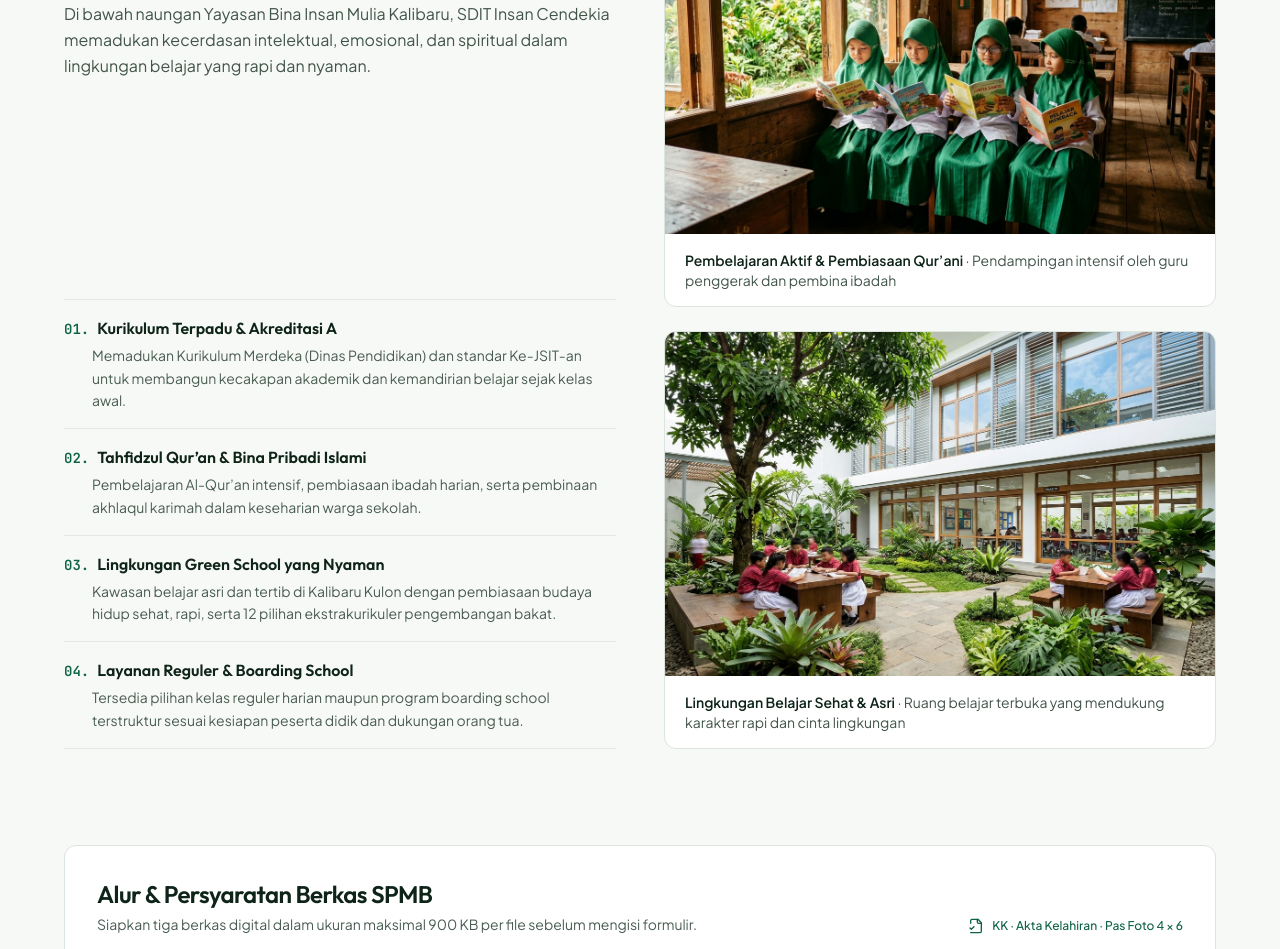
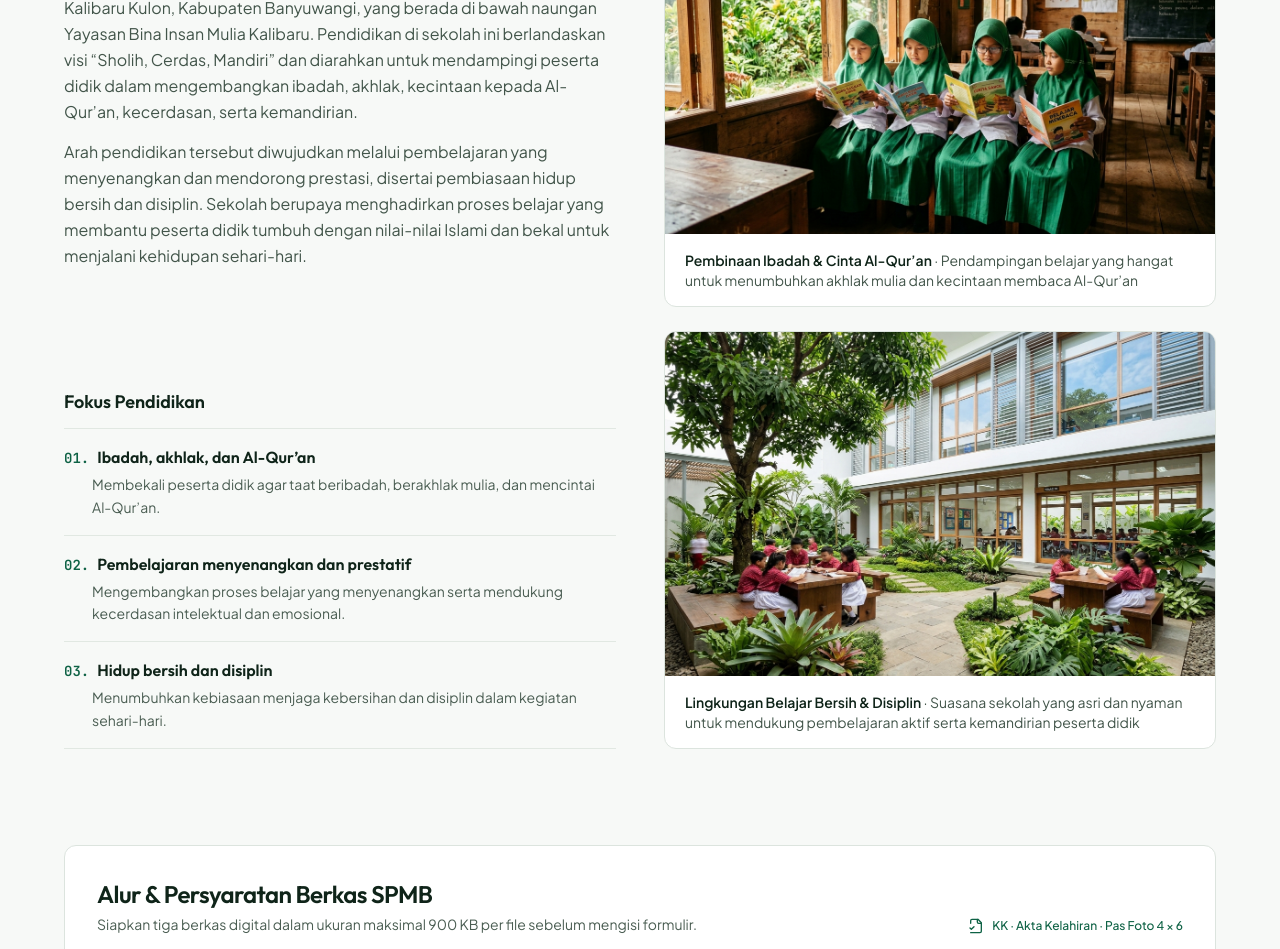
Before and after one commit to tasyantik482-commits/spmbiticKalibaru, a React (Vite) app: page / in a window 1280 px wide. Shown: the part 1220-2169 px from the top of the page. Built offline with nearby package versions, Linux system fonts and the light colour scheme; no server answers.

Commit message:
feat: update school education focus highlights
Replace curriculum highlights with refined educational focus points (FOKUS_PENDIDIKAN) to better reflect the school's core values.

```diff
--- a/src/App.tsx
+++ b/src/App.tsx
@@ -12,30 +12,24 @@ import AdminDashboard from './components/AdminDashboard';
 type PortalTab = 'daftar' | 'status';
 type ViewMode = 'portal' | 'admin';
 
-const PROGRAMS = [
+const FOKUS_PENDIDIKAN = [
   {
     number: '01.',
-    title: 'Kurikulum Terpadu & Akreditasi A',
+    title: 'Ibadah, akhlak, dan Al-Qur’an',
     description:
-      'Memadukan Kurikulum Merdeka (Dinas Pendidikan) dan standar Ke-JSIT-an untuk membangun kecakapan akademik dan kemandirian belajar sejak kelas awal.',
+      'Membekali peserta didik agar taat beribadah, berakhlak mulia, dan mencintai Al-Qur’an.',
   },
   {
     number: '02.',
-    title: 'Tahfidzul Qur’an & Bina Pribadi Islami',
+    title: 'Pembelajaran menyenangkan dan prestatif',
     description:
-      'Pembelajaran Al-Qur’an intensif, pembiasaan ibadah harian, serta pembinaan akhlaqul karimah dalam keseharian warga sekolah.',
+      'Mengembangkan proses belajar yang menyenangkan serta mendukung kecerdasan intelektual dan emosional.',
   },
   {
     number: '03.',
-    title: 'Lingkungan Green School yang Nyaman',
+    title: 'Hidup bersih dan disiplin',
     description:
-      'Kawasan belajar asri dan tertib di Kalibaru Kulon dengan pembiasaan budaya hidup sehat, rapi, serta 12 pilihan ekstrakurikuler pengembangan bakat.',
-  },
-  {
-    number: '04.',
-    title: 'Layanan Reguler & Boarding School',
-    description:
-      'Tersedia pilihan kelas reguler harian maupun program boarding school terstruktur sesuai kesiapan peserta didik dan dukungan orang tua.',
+      'Menumbuhkan kebiasaan menjaga kebersihan dan disiplin dalam kegiatan sehari-hari.',
   },
 ];
 
@@ -281,7 +275,7 @@ export default function App() {
               </h1>
 
               <p className="text-sm sm:text-base text-[#E3EFE7] leading-relaxed max-w-2xl">
-                Bersama mewujudkan generasi <strong className="font-semibold text-white">“Sholih, Cerdas, Mandiri”</strong> — membekali ananda taat beribadah, berakhlak mulia, dan cinta Al-Qur’an melalui pembelajaran yang menyenangkan serta prestatif (IQ &amp; EQ), dan pembiasaan hidup bersih serta disiplin (AQ).
+                Berlandaskan visi <strong className="font-semibold text-white">“Sholih, Cerdas, Mandiri”</strong>, SDIT Insan Cendekia Kalibaru mendampingi peserta didik bertumbuh melalui pembinaan ibadah dan cinta Al-Qur’an, pembelajaran yang menyenangkan dan prestatif, serta pembiasaan hidup bersih dan disiplin.
               </p>
 
               <div className="pt-2 flex flex-col sm:flex-row sm:flex-wrap items-stretch sm:items-center gap-3 sm:gap-4">
@@ -318,7 +312,7 @@ export default function App() {
                 “Sholih, Cerdas, Mandiri.”
               </h2>
               <p className="text-sm text-[#4A5D52] leading-relaxed">
-                Komitmen pendidikan terpadu di Kalibaru dalam memadukan pembinaan ruhiyah (taat beribadah dan cinta Al-Qur’an), kecerdasan intelektual serta emosional (IQ &amp; EQ), dan ketangguhan karakter disiplin (AQ).
+                Pendidikan di SDIT Insan Cendekia Kalibaru diarahkan untuk mendampingi peserta didik mengembangkan ibadah, akhlak mulia, kecintaan kepada Al-Qur’an, kecerdasan, serta kemandirian dalam kehidupan sehari-hari.
               </p>
             </div>
 
@@ -356,39 +350,47 @@ export default function App() {
           </div>
         </section>
 
-        {/* Profil & Program Unggulan */}
+        {/* Tentang Sekolah & Fokus Pendidikan */}
         <section id="program" className="max-w-[1200px] mx-auto px-4 sm:px-6 py-8 sm:py-12">
           <div className="grid grid-cols-1 lg:grid-cols-12 gap-10 lg:gap-12 items-stretch">
             <div className="lg:col-span-6 flex flex-col justify-between space-y-8">
-              <div className="space-y-3">
+              <div className="space-y-3.5">
                 <p className="text-xs font-semibold tracking-wide text-[#0E6245]">
-                  Profil Pendidikan Sekolah
+                  Profil Sekolah
                 </p>
                 <h2
                   className="font-display text-2xl sm:text-3xl font-semibold tracking-tight text-[#0F2419]"
                   style={{ textWrap: 'balance' }}
                 >
-                  Membentuk Generasi Prestatif, Disiplin, dan Berakhlaqul Karimah
+                  Tentang SDIT Insan Cendekia Kalibaru
                 </h2>
                 <p className="text-sm sm:text-base text-[#42554A] leading-relaxed">
-                  Di bawah naungan Yayasan Bina Insan Mulia Kalibaru, SDIT Insan Cendekia memadukan kecerdasan intelektual, emosional, dan spiritual dalam lingkungan belajar yang rapi dan nyaman.
+                  SDIT Insan Cendekia Kalibaru adalah sekolah dasar Islam terpadu di Kalibaru Kulon, Kabupaten Banyuwangi, yang berada di bawah naungan Yayasan Bina Insan Mulia Kalibaru. Pendidikan di sekolah ini berlandaskan visi “Sholih, Cerdas, Mandiri” dan diarahkan untuk mendampingi peserta didik dalam mengembangkan ibadah, akhlak, kecintaan kepada Al-Qur’an, kecerdasan, serta kemandirian.
+                </p>
+                <p className="text-sm sm:text-base text-[#42554A] leading-relaxed">
+                  Arah pendidikan tersebut diwujudkan melalui pembelajaran yang menyenangkan dan mendorong prestasi, disertai pembiasaan hidup bersih dan disiplin. Sekolah berupaya menghadirkan proses belajar yang membantu peserta didik tumbuh dengan nilai-nilai Islami dan bekal untuk menjalani kehidupan sehari-hari.
                 </p>
               </div>
 
+              <div className="space-y-3">
+                <h3 className="font-display text-lg font-semibold text-[#0F2419]">
+                  Fokus Pendidikan
+                </h3>
                 <div className="divide-y divide-[#E1E8E2] border-y border-[#E1E8E2]">
-                {PROGRAMS.map((item) => (
+                  {FOKUS_PENDIDIKAN.map((item) => (
                     <div key={item.number} className="py-4 first:pt-4 last:pb-4 space-y-1">
-                    <h3 className="font-display text-base font-semibold text-[#0F2419]">
+                      <h4 className="font-display text-base font-semibold text-[#0F2419]">
                         <span className="font-mono text-sm text-[#0E6245] mr-2 tabular-nums">
                           {item.number}
                         </span>
                         {item.title}
-                    </h3>
+                      </h4>
                       <p className="text-sm text-[#4A5D52] leading-relaxed pl-0 sm:pl-7">
                         {item.description}
                       </p>
                     </div>
                   ))}
+                </div>
               </div>
             </div>
 
@@ -410,9 +412,9 @@ export default function App() {
                   )}
                 </div>
                 <figcaption className="px-5 py-4 text-xs sm:text-sm text-[#42554A]">
-                  <span className="font-semibold text-[#0F2419]">Pembelajaran Aktif & Pembiasaan Qur’ani</span>
+                  <span className="font-semibold text-[#0F2419]">Pembinaan Ibadah &amp; Cinta Al-Qur’an</span>
                   <span aria-hidden="true"> · </span>
-                  <span>Pendampingan intensif oleh guru penggerak dan pembina ibadah</span>
+                  <span>Pendampingan belajar yang hangat untuk menumbuhkan akhlak mulia dan kecintaan membaca Al-Qur’an</span>
                 </figcaption>
               </figure>
 
@@ -433,9 +435,9 @@ export default function App() {
                   )}
                 </div>
                 <figcaption className="px-5 py-4 text-xs sm:text-sm text-[#42554A]">
-                  <span className="font-semibold text-[#0F2419]">Lingkungan Belajar Sehat & Asri</span>
+                  <span className="font-semibold text-[#0F2419]">Lingkungan Belajar Bersih &amp; Disiplin</span>
                   <span aria-hidden="true"> · </span>
-                  <span>Ruang belajar terbuka yang mendukung karakter rapi dan cinta lingkungan</span>
+                  <span>Suasana sekolah yang asri dan nyaman untuk mendukung pembelajaran aktif serta kemandirian peserta didik</span>
                 </figcaption>
               </figure>
             </div>
```
Lines whose indentation alone changed are shown as unchanged.
